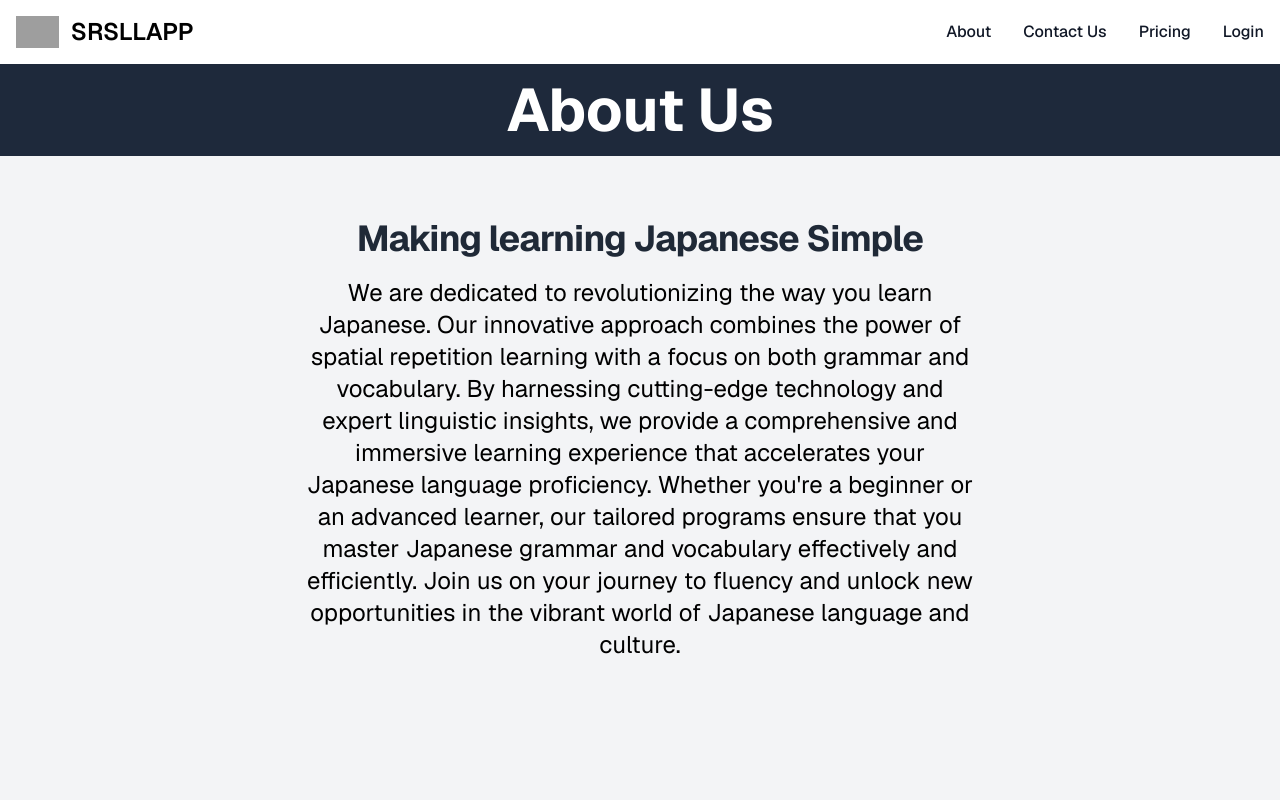
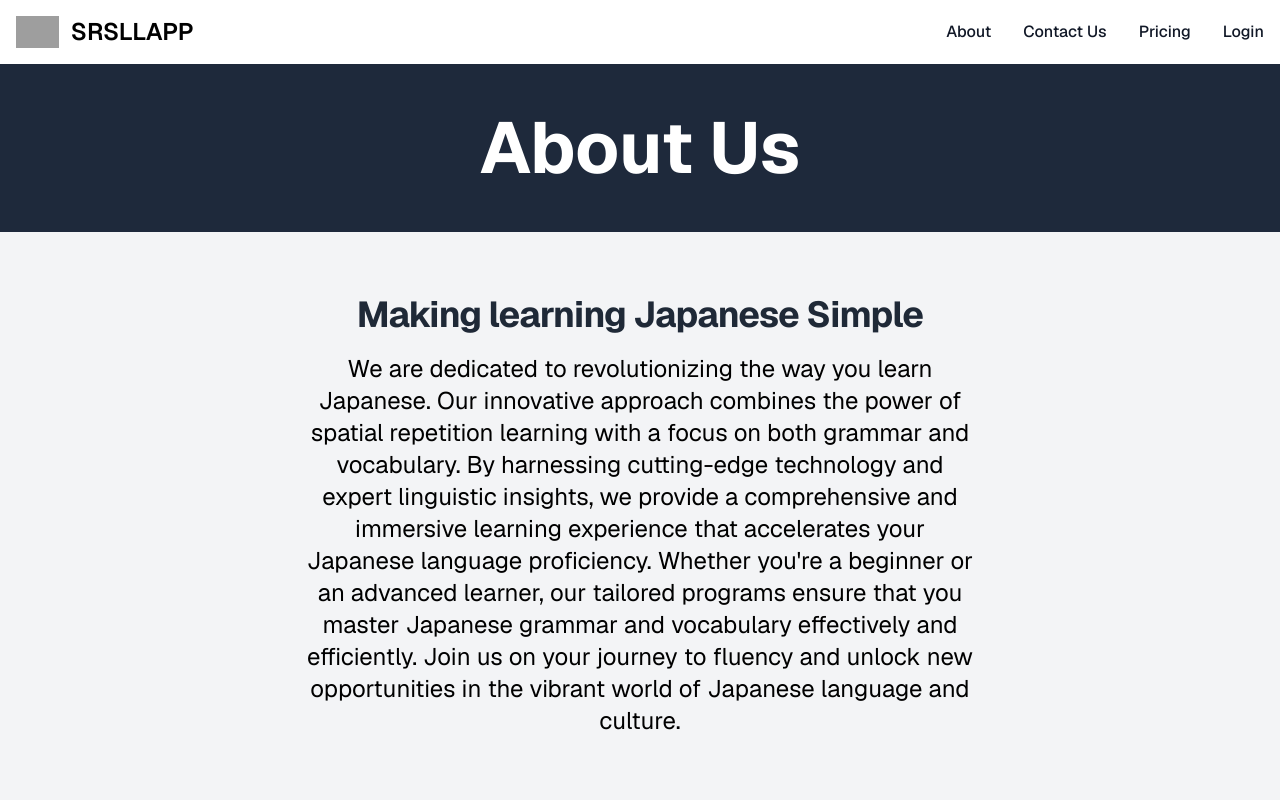
Before and after one commit to jervin8/csc530app, a Next.js app: page /about in a window 1280 px wide. Shown: the top 800 px of the page. Built offline with nearby package versions, Linux system fonts and the light colour scheme; no server answers; grey boxes are pictures that could not be loaded.

Commit message:
Update page.tsx

```diff
--- a/app/about/page.tsx
+++ b/app/about/page.tsx
@@ -7,8 +7,8 @@ export default function About() {
     <div className="h-full w-full bg-gray-100 dark:bg-slate-700 text-black dark:text-white">
         <Navbar />
         <div className="h-screen">
-          <div className="bg-slate-800 text-white py-4">
-              <h1 className="text-center text-6xl font-bold">About Us</h1>
+          <div className="bg-slate-800 text-white py-12">
+              <h1 className="text-center text-7xl font-bold">About Us</h1>
           </div>
 
           <div className="relative">
```
